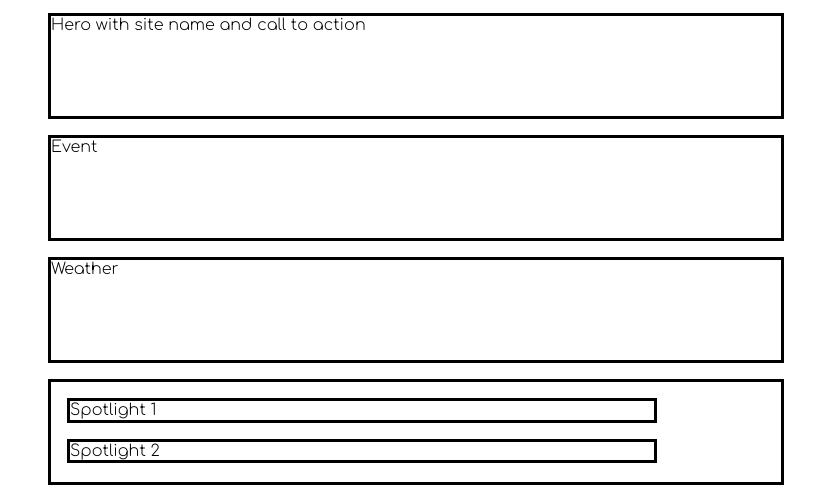
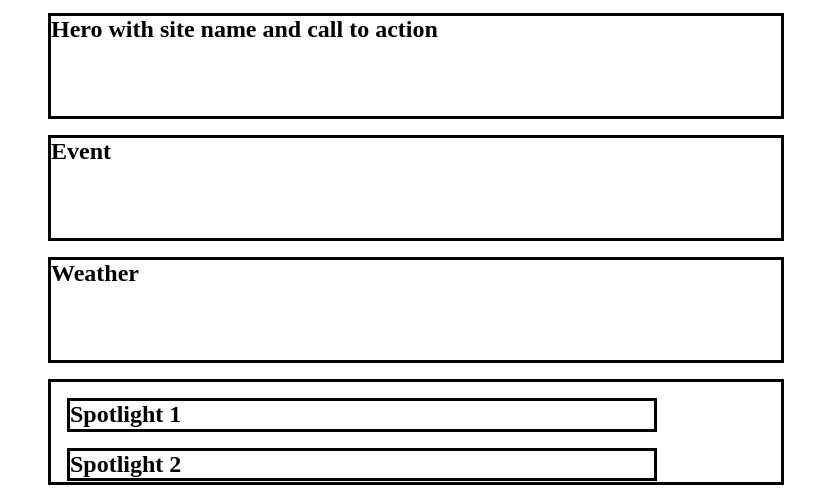
Before and after one commit to NReeve160/wdd230, a plain HTML site: page chamber/index.html in a window 1280 px wide. Shown: the part 232-730 px from the top of the page, without its empty margins (224-1055 px from the left). Drawn offline with nearby package versions, Linux system fonts and the light colour scheme.

Commit message:
Correcting HTML errors

```diff
--- a/chamber/index.html
+++ b/chamber/index.html
@@ -34,44 +34,44 @@
 
         <main>
             <section class="filler" id="hero-image">
-                <p>Hero with site name and call to action</p>
+                <h2>Hero with site name and call to action</h2>
             </section>
 
             <section class="filler" id="news">
-                <p>News</p>
+                <h2>News</h2>
             </section>
 
             <section class="filler" id="events1">
-                <p>Event</p>
+                <h2>Event</h2>
             </section>
 
             <section class="filler" id="events2">
-                <p>Event</p>
+                <h2>Event</h2>
             </section>
 
             <section class="filler" id="events3">
-                <p>Event</p>
+                <h2>Event</h2>
             </section>
 
             <section class="filler" id="weather">
-                <p>Weather</p>
+                <h2>Weather</h2>
             </section>
 
             <section class="filler" id="join">
-                <p>Join</p>
+                <h2>Join</h2>
             </section>
 
             <section class="filler" id="spotlight">
                 <div id="spotlight1">
-                    <p>Spotlight 1</p>
+                    <h2>Spotlight 1</h2>
                 </div>
 
                 <div id="spotlight2">
-                    <p>Spotlight 2</p>
+                    <h2>Spotlight 2</h2>
                 </div>
 
                 <div id="spotlight3">
-                    <p>Spotlight 3</p>
+                    <h2>Spotlight 3</h2>
                 </div>
             </section>
         </main>
```
